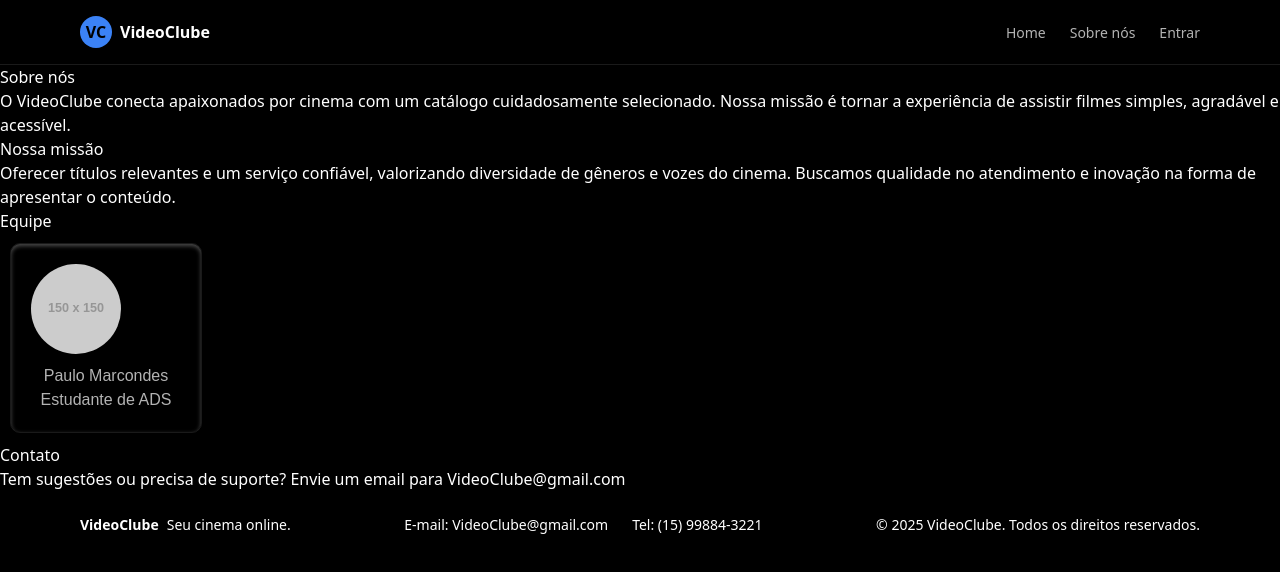
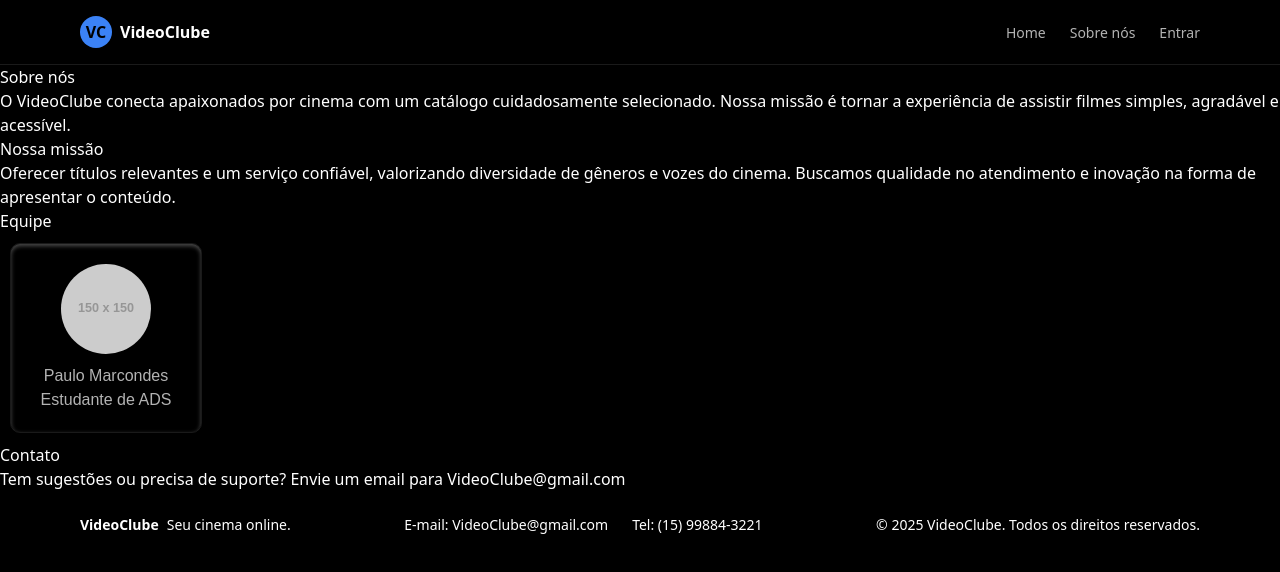
Before and after one commit to PauloOliveraFilho/VideoClube, a React (Vite) app: page /sobre in a window 1280 px wide. Shown: the top 572 px of the page. Built offline with nearby package versions, Linux system fonts and the light colour scheme.

Commit message:
v1.17.3 - Centralizado a imagem do Card dos membros de equipe

```diff
--- a/src/styles/components/Card.css
+++ b/src/styles/components/Card.css
@@ -6,7 +6,7 @@
   }
 
   .card .card-image {
-    @apply max-w-[60%] h-auto rounded-[50%] mb-2.5;
+    @apply max-w-[60%] h-auto rounded-[50%] mb-2.5 block mx-auto;
   }
 
   .card .card-title {
```
